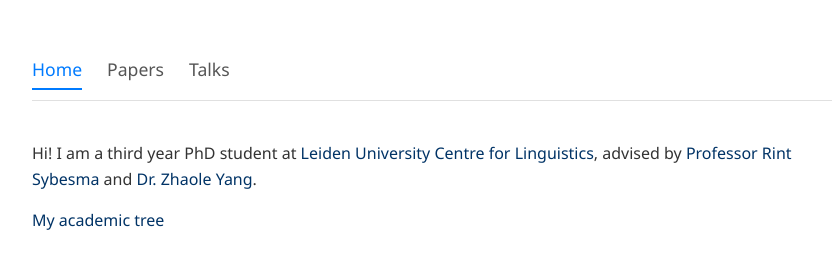
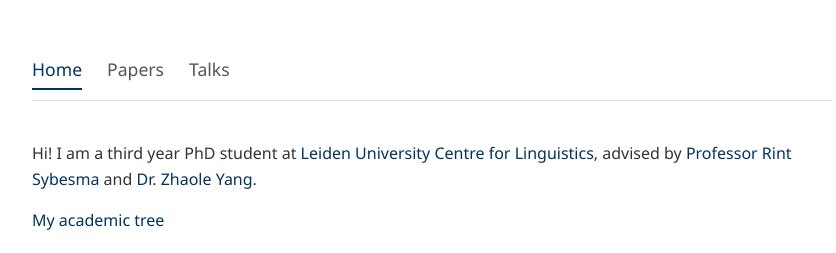
Before and after one commit to yuyang-wei/yuyang-wei.github.io, a Jekyll site: the page built from index.md, in a window 1280 px wide. Shown: the top 253 px of the page, without its empty margins (208-1044 px from the left). Built offline with Jekyll 4.4.1, drawn with Linux system fonts in a browser that asks for light colours; our own code applies the rules of GitHub Pages for plain Markdown files.

Commit message:
修改导航颜色

```diff
--- a/_includes/nav.html
+++ b/_includes/nav.html
@@ -40,14 +40,14 @@
 
   /* 悬停效果 */
   .nav-item:hover {
-    color: #007bff;
+    color: #003366;
     text-decoration: none;
   }
 
   /* 当前页面高亮样式 (Active State) */
   .nav-item.active {
-    color: #007bff;
-    border-bottom: 2px solid #007bff;
+    color: #003366;
+    border-bottom: 2px solid #003366;
   }
 
   /* 响应式：手机端自动调整 */
```
